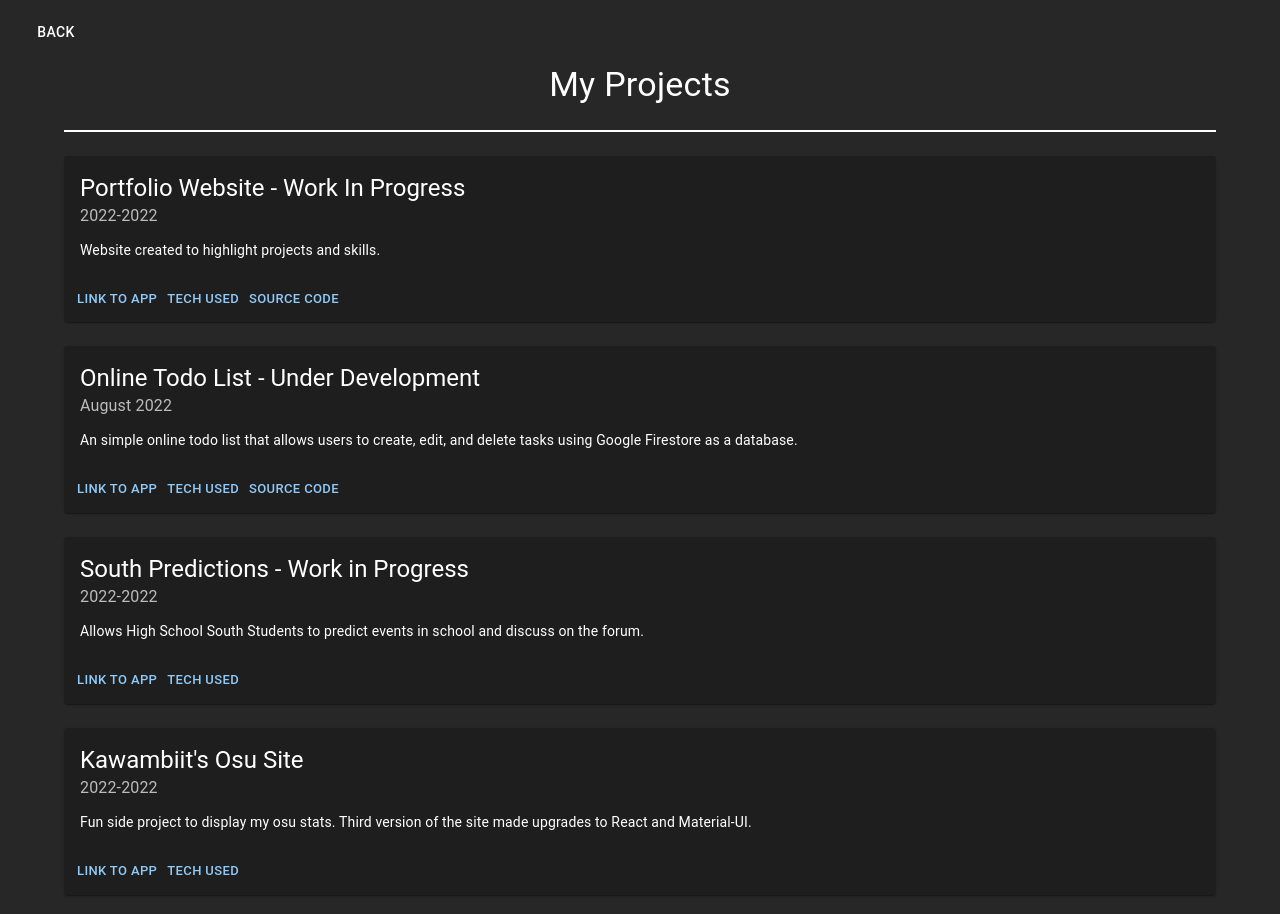
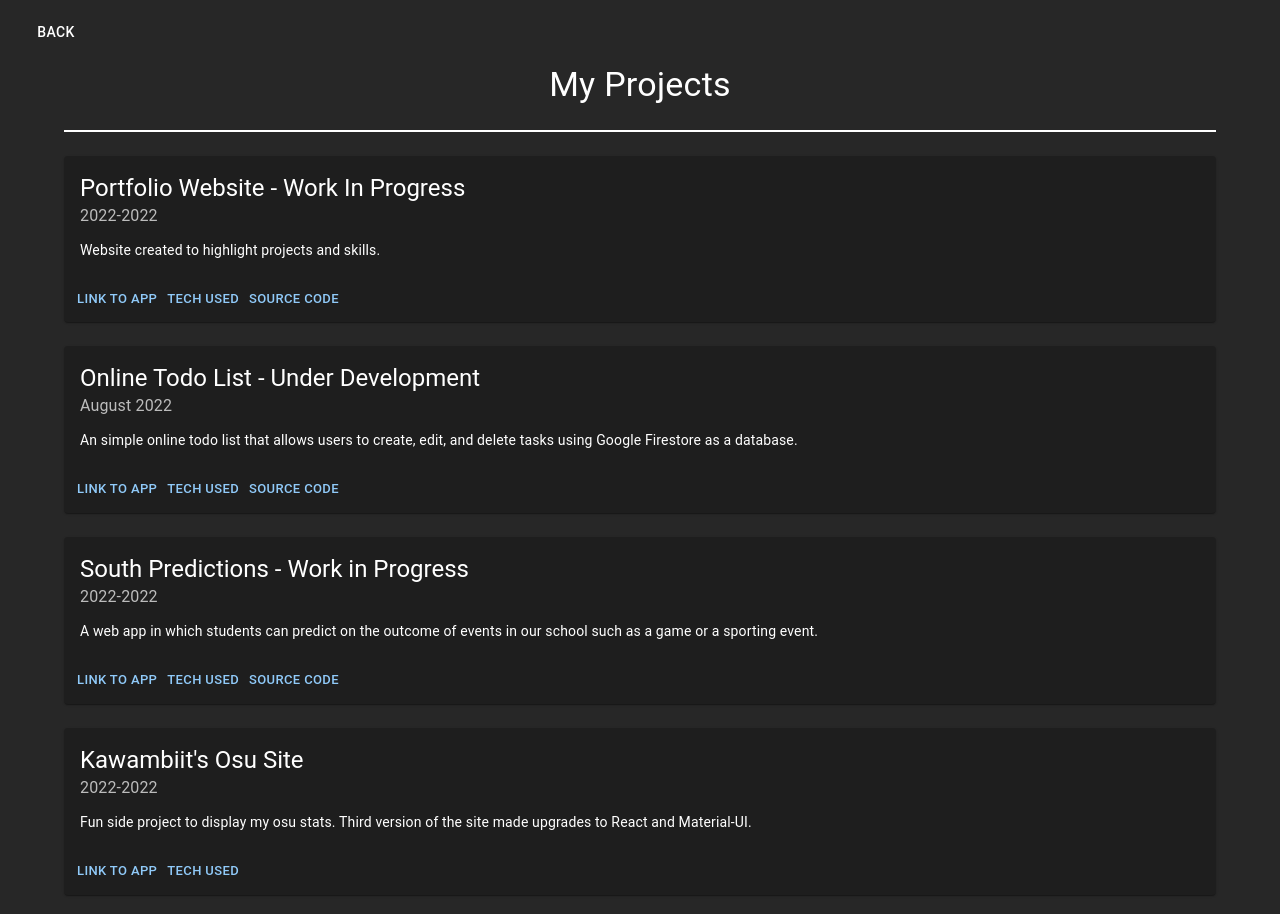
Before and after one commit to AKarp123/portfolio-site-react, a React (Create React App) app in the folder client/: page /projects in a window 1280 px wide. Shown: the top 914 px of the page. Built offline with nearby package versions, Linux system fonts and the light colour scheme.

Commit message:
tiny change

```diff
--- a/client/src/components/AboutMe/Main.jsx
+++ b/client/src/components/AboutMe/Main.jsx
@@ -10,7 +10,7 @@ export default function Main(props) {
         );
     }
 
-    if (props.num == 1) {
+    if (props.num === 1) {
         const experience = [
             "React",
             "Express",
--- a/client/src/components/Projects.jsx
+++ b/client/src/components/Projects.jsx
@@ -26,8 +26,9 @@ const projects = [
         title: "South Predictions - Work in Progress",
         time: "2022-2022",
         description:
-            "Allows High School South Students to predict events in school and discuss on the forum.",
+            "A web app in which students can predict on the outcome of events in our school such as a game or a sporting event.",
         link: "https://southpredictions.herokuapp.com",
+        repo: "https://github.com/g1gabyt3333/southpredictions",
         techUsed: [
             "React",
             "React-Router-Dom",
```
